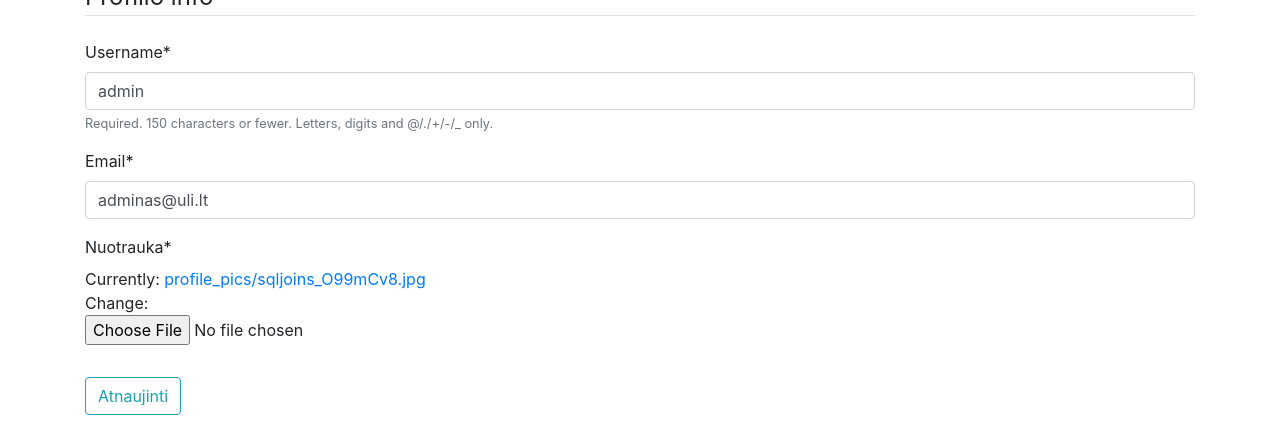
After one commit to ram-pyth/djangoproject_ptu10, a Django app: page /library/profilis/ in a window 1280 px wide. The commit adds this page. Shown: the part 435-866 px from the top of the page. Run offline with Django 4.2, Linux system fonts and the light colour scheme; a user stored in the database is signed in; data comes from the database, SQL or seed files in the repository; both versions use the stored data as it was after the commit; some libraries are stand-ins or nearby versions.

Commit message:
10 paskaita redone, vėl veikia atsiliepimai + avatarai prie atsiliepimų

```diff
--- a/djangoproject_ptu10/settings.py
+++ b/djangoproject_ptu10/settings.py
@@ -30,7 +30,9 @@ ALLOWED_HOSTS = []
 
 INSTALLED_APPS = [
     "tinymce",
-    "library",
+    'library.apps.LibraryConfig',
+    'crispy_forms',
+    'crispy_bootstrap4',
     "django.contrib.admin",
     "django.contrib.auth",
     "django.contrib.contenttypes",
@@ -167,3 +169,5 @@ TINYMCE_DEFAULT_CONFIG = {
     'menubar': True,
     'statusbar': True,
     }
+
+CRISPY_TEMPLATE_PACK = 'bootstrap4'
--- a/library/admin.py
+++ b/library/admin.py
@@ -47,3 +47,7 @@ admin.site.register(Book, BookAdmin)
 admin.site.register(Genre)
 admin.site.register(BookInstance, BookInstanceAdmin)
 admin.site.register(BookReview, BookReviewAdmin)
+
+from .models import Author, Genre, Book, BookInstance, BookReview, Profilis
+
+admin.site.register(Profilis)
--- a/library/apps.py
+++ b/library/apps.py
@@ -4,3 +4,6 @@ from django.apps import AppConfig
 class LibraryConfig(AppConfig):
     default_auto_field = "django.db.models.BigAutoField"
     name = "library"
+
+    def ready(self):
+        from .signals import create_profile, save_profile
--- a/library/forms.py
+++ b/library/forms.py
@@ -1,7 +1,7 @@
 from django import forms
 
-from .models import BookReview
-
+from .models import BookReview, Profilis
+from django.contrib.auth.models import User
 
 class BookReviewForm(forms.ModelForm):
     class Meta:
@@ -9,3 +9,17 @@ class BookReviewForm(forms.ModelForm):
         fields = ('content', 'book_id', 'reviewer')
         widgets = {'book_id': forms.HiddenInput(),
                    'reviewer': forms.HiddenInput()}
+
+
+class UserUpdateForm(forms.ModelForm):
+    email = forms.EmailField()
+
+    class Meta:
+        model = User
+        fields = ['username', 'email']
+
+
+class ProfilisUpdateForm(forms.ModelForm):
+    class Meta:
+        model = Profilis
+        fields = ['nuotrauka']
--- a/library/models.py
+++ b/library/models.py
@@ -7,6 +7,7 @@ from django.urls import reverse
 from tinymce.models import HTMLField
 
 from datetime import date
+from PIL import Image
 
 
 class Author(models.Model):
@@ -111,4 +112,20 @@ class BookReview(models.Model):
     class Meta:
         verbose_name = "Asiliepimas"
         verbose_name_plural = "Atsiliepimai"
-        ordering = ['date_created']
+        ordering = ['-date_created'] # nuo didžiausio rikiuojam(naujausios datos)
+
+
+class Profilis(models.Model):
+    user = models.OneToOneField(User, on_delete=models.CASCADE)
+    nuotrauka = models.ImageField(default="profile_pics/default.png", upload_to="profile_pics")
+
+    def __str__(self):
+        return f"{self.user.username} profilis"
+
+    def save(self, *args, **kwargs):
+        super().save(*args, **kwargs)
+        img = Image.open(self.nuotrauka.path)
+        if img.height > 300 or img.width > 300:
+            output_size = (300, 300)
+            img.thumbnail(output_size)
+            img.save(self.nuotrauka.path)
--- a/library/templates/base.html
+++ b/library/templates/base.html
@@ -63,14 +63,11 @@
         <div class="collapse navbar-collapse" id="navbarResponsive">
           <ul class="navbar-nav ml-auto">
             {% if user.is_authenticated %}
-            <li class="nav-item">
-              <a class="nav-link" href="">
-                <svg class="bi bi-person" width="1.5em" height="1.5em" viewBox="0 0 16 16" fill="currentColor" xmlns="http://www.w3.org/2000/svg">
-                <path fill-rule="evenodd" d="M13 1
-                4s1 0 1-1-1-4-6-4-6 3-6 4 1 1 1 1h10zm-9.995-.944v-.002.002zM3.022 13h9.956a.274.274 0 00.014-.002l.008-.002c-.001-.246-.154-.986-.832-1.664C11.516 10.68 10.289 10 8 10c-2.29 0-3.516.68-4.168 1.332-.678.678-.83 1.418-.832 1.664a1.05 1.05 0 00.022.004zm9.974.056v-.002.002zM8 7a2 2 0 100-4 2 2 0 000 4zm3-2a3 3 0 11-6 0 3 3 0 016 0z" clip-rule="evenodd"/>
-                </svg>
-                {{ user.get_username }}</a>
-            </li>
+            <li class="nav-item"><a class="nav-link" href="{% url 'profilis' %}">
+              <svg class="bi bi-person" width="1.5em" height="1.5em" viewBox="0 0 16 16" fill="currentColor" xmlns="http://www.w3.org/2000/svg">
+                <path fill-rule="evenodd" d="M13 14s1 0 1-1-1-4-6-4-6 3-6 4 1 1 1 1h10zm-9.995-.944v-.002.002zM3.022 13h9.956a.274.274 0 00.014-.002l.008-.002c-.001-.246-.154-.986-.832-1.664C11.516 10.68 10.289 10 8 10c-2.29 0-3.516.68-4.168 1.332-.678.678-.83 1.418-.832 1.664a1.05 1.05 0 00.022.004zm9.974.056v-.002.002zM8 7a2 2 0 100-4 2 2 0 000 4zm3-2a3 3 0 11-6 0 3 3 0 016 0z" clip-rule="evenodd"/>
+              </svg>
+            {{ user.get_username }}</a></li>
             <li class="nav-item">
               <a class="nav-link" href="{% url 'my-borrowed_n' %}">Mano knygos</a>
             </li>
--- a/library/templates/book_detail.html
+++ b/library/templates/book_detail.html
@@ -29,6 +29,7 @@
     {% if book.bookreview_set.all %}
         {% for review_obj in book.bookreview_set.all %}
         <hr>
+        <img src="{{review_obj.reviewer.profilis.nuotrauka.url}}" class="img-fluid rounded-circle" style="width: 50px; height: 50px;">
         <strong>{{ review_obj.reviewer }}</strong>, <em>{{ review_obj.date_created }}</em>
         <p>{{ review_obj.content }}</p>
         {% endfor %}
--- /dev/null
+++ b/library/templates/profilis.html
@@ -0,0 +1,24 @@
+{% extends "base.html" %}
+{% load crispy_forms_tags %}
+{% block content %}
+    <div class="content-section">
+      <div class="media">
+        <img class="rounded-circle account-img" src="{{ user.profilis.nuotrauka.url }}">
+        <div class="media-body">
+          <h2 class="account-heading">{{ user.username }}</h2>
+          <p class="text-secondary">{{ user.email }}</p>
+        </div>
+      </div>
+       <form method="POST" enctype="multipart/form-data">
+            {% csrf_token %}
+            <fieldset class="form-group">
+                <legend class="border-bottom mb-4">Profilio info</legend>
+                {{ u_form|crispy }}
+                {{ p_form|crispy }}
+            </fieldset>
+            <div class="form-group">
+                <button class="btn btn-outline-info" type="submit">Atnaujinti</button>
+            </div>
+        </form>
+    </div>
+{% endblock content %}
--- a/library/urls.py
+++ b/library/urls.py
@@ -9,6 +9,7 @@ urlpatterns = [
     path("books/<int:pk>", views.BookDetailView.as_view(), name='book-detail_n'),
     path("search/", views.search, name='search_n'),
     path("mybooks/", views.LoanedBooksByUserListView.as_view(), name='my-borrowed_n'),
+    path('profilis/', views.profilis, name='profilis'),
 ]
 
 urlpatterns = urlpatterns + [
--- a/library/views.py
+++ b/library/views.py
@@ -142,3 +142,31 @@ def register(request):
             messages.error(request, "Slaptažodžiai nesutampa!!!")
             return redirect('register_n')
     return render(request, "registration/register.html")
+
+from django.contrib.auth.decorators import login_required
+
+@login_required
+def profilis(request):
+    return render(request, 'profilis.html')
+
+from .forms import UserUpdateForm, ProfilisUpdateForm
+
+@login_required
+def profilis(request):
+    if request.method == "POST":
+        u_form = UserUpdateForm(request.POST, instance=request.user)
+        p_form = ProfilisUpdateForm(request.POST, request.FILES, instance=request.user.profilis)
+        if u_form.is_valid() and p_form.is_valid():
+            u_form.save()
+            p_form.save()
+            messages.success(request, f"Profilis atnaujintas")
+            return redirect('profilis')
+    else:
+        u_form = UserUpdateForm(instance=request.user)
+        p_form = ProfilisUpdateForm(instance=request.user.profilis)
+
+    context = {
+        'u_form': u_form,
+        'p_form': p_form,
+    }
+    return render(request, 'profilis.html', context)
```
Also changed, not shown: library/signals.py (added, +17 -0 lines), db.sqlite3, library/media/default.png (added), library/migrations/0011_profilis.py (added).
